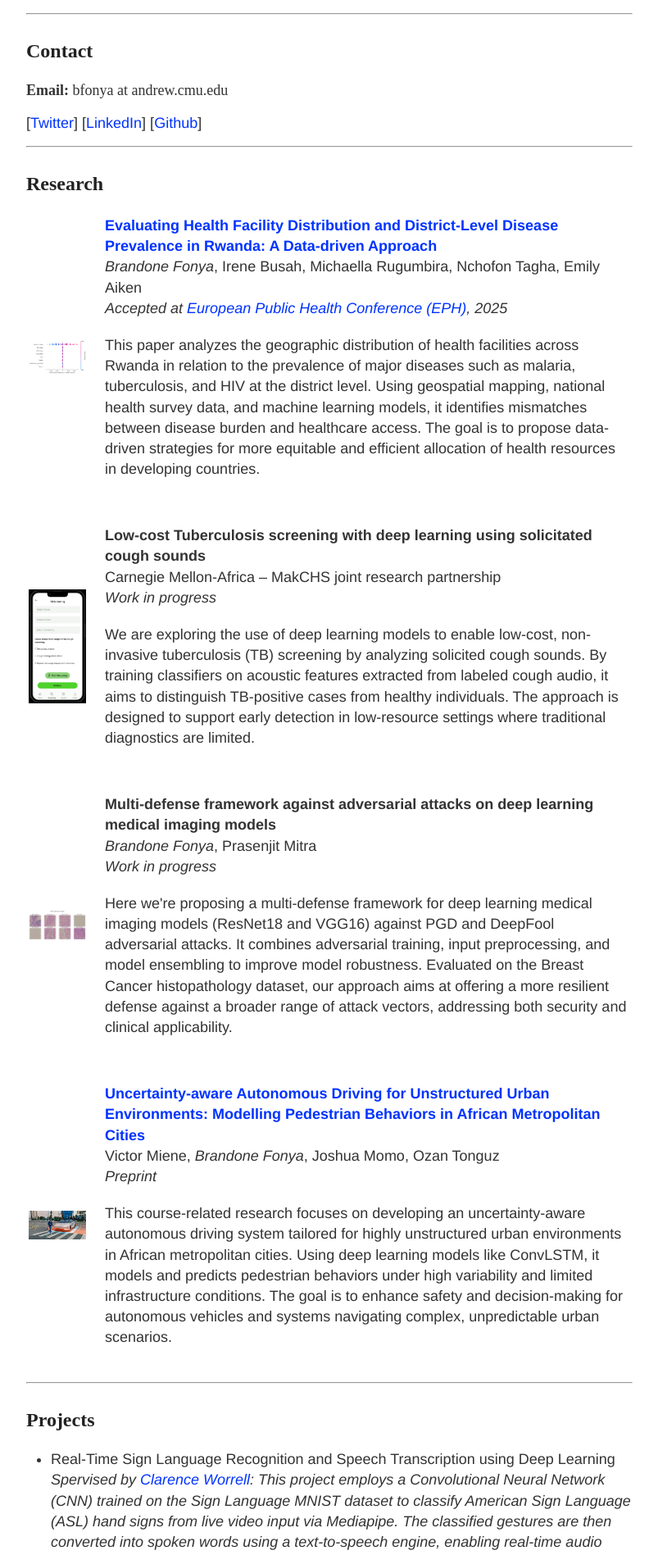
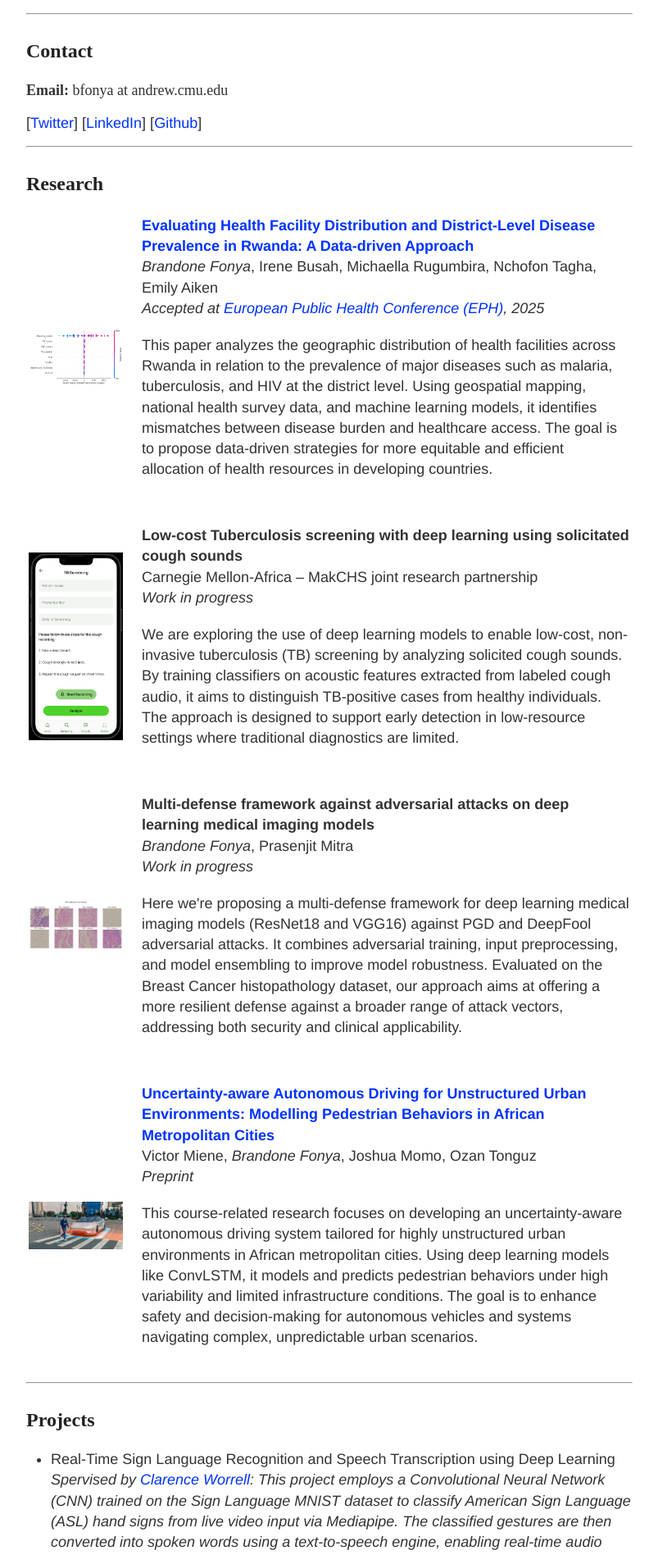
Before and after one commit to FonyaBrandone/FonyaBrandone.github.io, a Jekyll site: the page built from index.md, in a window 1280 px wide. Shown: the part 432-2329 px from the top of the page at 82% size, without its empty margins (238-1041 px from the left). Built offline with Jekyll 4.4.1, drawn with Linux system fonts in a browser that asks for light colours.

Commit message:
width update

```diff
--- a/index.md
+++ b/index.md
@@ -52,7 +52,7 @@
   <tr><td colspan="2" style="padding: 10px;"></td></tr>
 
   <tr>
-    <td><img src="static/tb-screening.png" alt="Tubercolusis Screening research Image" width="500"></td>
+    <td><img src="static/tb-screening.png" alt="Tubercolusis Screening research Image" width="900"></td>
     <td style="padding-left: 20px;">
       <b>Low-cost Tuberculosis screening with deep learning using solicitated cough sounds</b><br>
       Carnegie Mellon-Africa – MakCHS joint research partnership<br>
```
